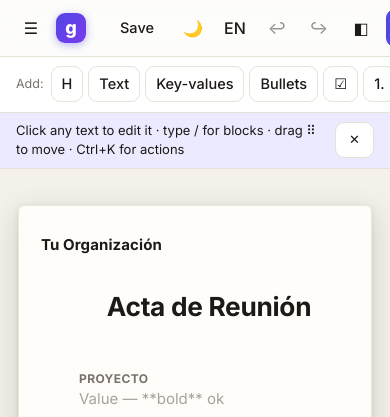
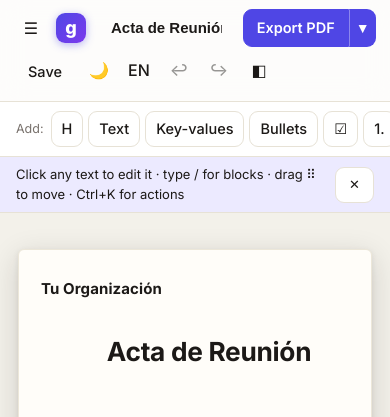
Before and after one commit to altalexm/gen-pdf, a FastAPI app: page / in a window 390 px wide. Shown: the top 417 px of the page. Run offline with FastAPI, Linux system fonts and the light colour scheme; data comes from the database, SQL or seed files in the repository; data that the repository does not hold is empty; some libraries are stand-ins or nearby versions.

Commit message:
fix(mobile): drawer/sheet collision, topbar rows, sheet grabber
- Drawer and bottom sheet are mutually exclusive on phones: selecting
  a block closes the drawer, opening it hides the sheet
- Drawer sits below the topbar with a scrim backdrop, so its toggle
  stays reachable and outside taps close it
- Two-row mobile topbar: brand/title/Export always visible, tools in
  a scroll strip below (Export no longer requires scrolling)
- Grab handle on the bottom sheet for affordance

```diff
--- a/static/app.js
+++ b/static/app.js
@@ -441,6 +441,8 @@ function selectVisual(id) {
 function selectBlock(id) {
   selectedId = id; selectVisual(id); renderPanel();
   if (matchMedia('(max-width:1180px)').matches) { inspHidden = false; applyChrome(); }
+  // On phones the drawer and the sheet cannot coexist: selecting wins.
+  if (matchMedia('(max-width:860px)').matches) { sideHidden = true; applyChrome(); }
 }
 function moveBlock(id, targetId, before) {
   const from = idxOf(id); if (from < 0) return;
@@ -1296,6 +1298,8 @@ async function init() {
   $('#sideKeys').onclick = () => openKeys();
   $('#btnSide').onclick = () => {
     sideHidden = !sideHidden;
+    // On phones the drawer and the sheet cannot coexist: opening wins.
+    if (!sideHidden && matchMedia('(max-width:860px)').matches) inspHidden = true;
     try { localStorage.setItem('genpdf.side', sideHidden ? '0' : '1'); } catch {}
     applyChrome();
   };
--- a/static/index.html
+++ b/static/index.html
@@ -15,12 +15,14 @@
   <div class="brand"><span class="mark">g</span><span class="word">gen-pdf</span></div>
   <input id="docTitle" class="doctitle" data-i18n-ph="docTitlePh" placeholder="Document title" aria-label="Document title">
   <span class="spacer"></span>
+  <div class="toolstrip" id="toolstrip">
   <button id="btnSave" class="ghost" data-i18n="saveBtn">Save</button>
   <button id="btnTheme" class="iconbtn" title="Toggle theme">🌙</button>
   <button id="btnLang" class="iconbtn" title="EN/ES">ES</button>
   <button id="btnUndo" class="iconbtn" title="Undo (Ctrl+Z)" disabled>↩</button>
   <button id="btnRedo" class="iconbtn" title="Redo (Ctrl+Y)" disabled>↪</button>
   <button id="btnPanel" class="iconbtn" title="Toggle inspector">◧</button>
+  </div>
   <div class="split">
     <button id="btnPdf" class="primary" data-i18n="exportPdf">Export PDF</button>
     <button id="btnExportMenu" class="primary arrow" aria-haspopup="menu" aria-label="More export options">▾</button>
--- a/static/styles.css
+++ b/static/styles.css
@@ -51,6 +51,7 @@ select:focus,input:focus,textarea:focus{border-color:var(--accent);outline:none;
 .doctitle{flex:1;max-width:460px;background:transparent;border:1px solid transparent;border-radius:9px;padding:8px 12px;font-size:15px;font-weight:600;color:var(--topbar-ink)}
 .doctitle:hover{border-color:var(--line)}
 .split{position:relative;display:flex}
+.toolstrip{display:contents}
 .split #btnPdf{border-radius:9px 0 0 9px}
 .split .arrow{border-radius:0 9px 9px 0;border-left:1px solid rgba(255,255,255,.35);padding:7px 9px}
 .menu{position:absolute;background:var(--panel);border:1px solid var(--line);border-radius:12px;box-shadow:var(--shadow-lg);padding:6px;min-width:200px;z-index:60}
@@ -244,6 +245,7 @@ html[data-theme="dark"] .toast{background:#e9e7e1;color:#1c1917}
   /* bottom sheet: canvas stays visible above, no content hidden behind */
   #panel{position:fixed;left:0;right:0;bottom:0;top:auto;width:auto;max-height:54vh;z-index:70;box-shadow:0 -10px 32px rgba(16,24,40,.25);border-left:0;border-top:1px solid var(--line);border-radius:16px 16px 0 0;transition:transform .24s ease,opacity .2s ease,visibility 0s}
   #panel>*{min-width:0}
+  #panel::before{content:'';display:block;width:44px;height:4px;border-radius:2px;background:var(--line);margin:0 auto 12px}
   #shell.panel-hidden #panel{transform:translateY(103%);opacity:0;visibility:hidden;width:auto;padding:16px 18px;border-left:0;border-top:1px solid var(--line);transition:transform .24s ease,opacity .2s ease,visibility 0s .25s}
   #panel.hidden{display:none}
 }
@@ -254,11 +256,16 @@ html[data-theme="dark"] .toast{background:#e9e7e1;color:#1c1917}
   #scrim{position:fixed;left:0;right:0;top:53px;bottom:0;background:rgba(20,16,8,.4);z-index:65}
   #toolbar{top:0}
   #sheet{padding:28px 22px}
-  .doctitle{max-width:none;flex-basis:100%;order:5}
-  #topbar{flex-wrap:nowrap;overflow-x:auto;scrollbar-width:none}
-  #topbar::-webkit-scrollbar{display:none}
-  #topbar>*{flex:none}
-  #topbar .doctitle{flex:1 0 140px}
+  /* two-row topbar: brand + export always visible, tools scroll below */
+  #topbar{flex-wrap:wrap;row-gap:6px}
+  #btnSide{order:1}
+  .brand{order:2}
+  .doctitle{order:3;flex:1 1 90px;min-width:0;max-width:none}
+  #topbar .spacer{display:none}
+  .split{order:4;margin-left:auto}
+  .toolstrip{order:5;display:flex;gap:6px;overflow-x:auto;flex:1 0 100%;scrollbar-width:none;padding-bottom:1px}
+  .toolstrip::-webkit-scrollbar{display:none}
+  .toolstrip>*{flex:none}
   .brand .word{display:none}
   /* blocks stack instead of squeezing */
   .kv{grid-template-columns:1fr;row-gap:0}
```
Also changed, not shown: CHANGELOG.md.
